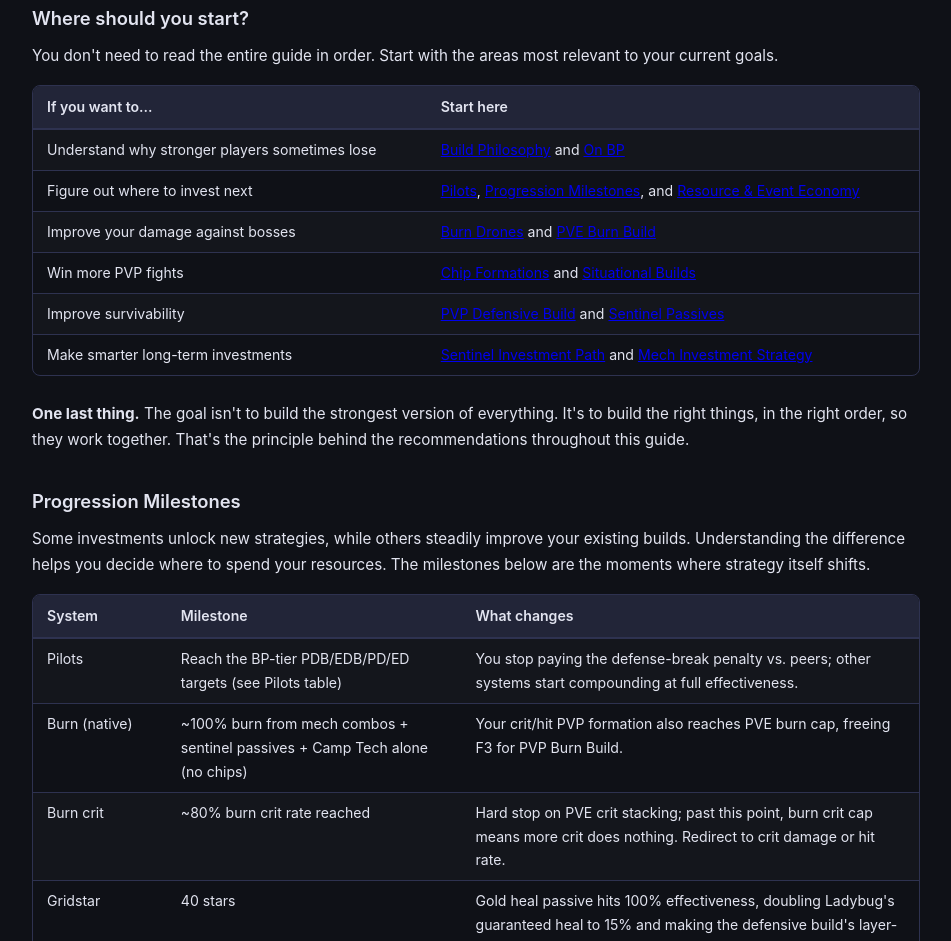
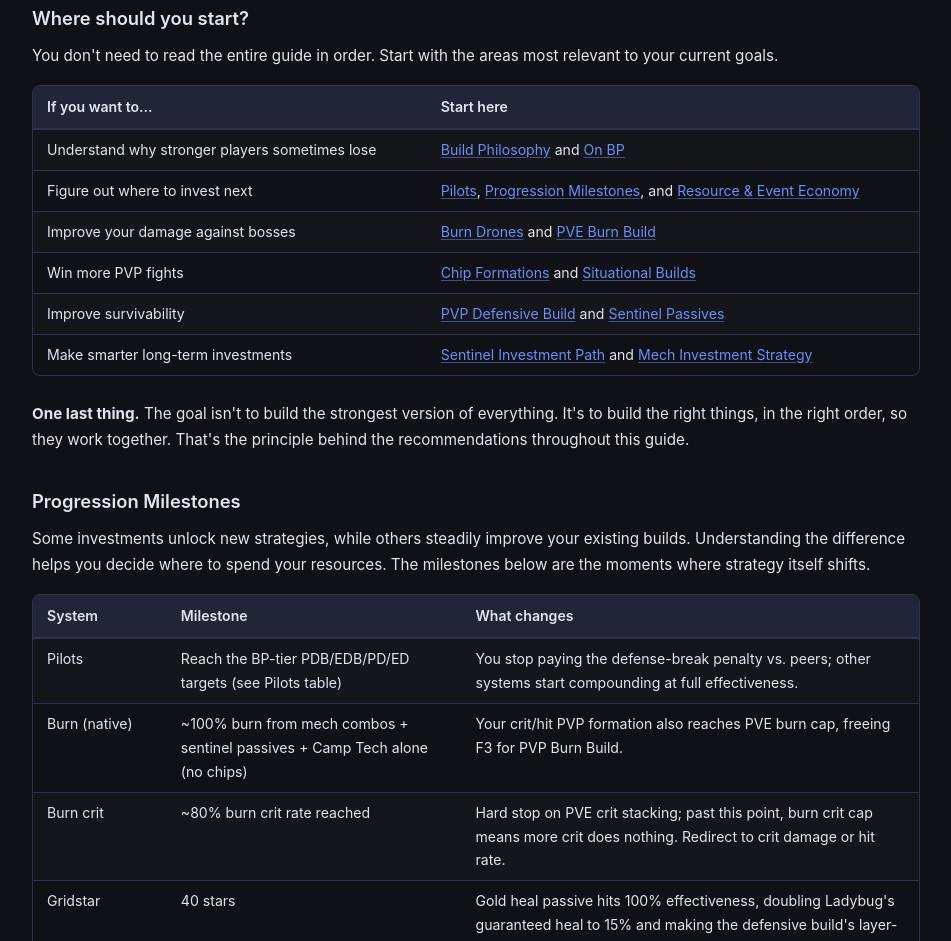
Before and after one commit to jlehrbaum/ashpool-strategy-guide, a plain HTML site: page index.html in a window 1280 px wide. Shown: the part 2649-3590 px from the top of the page, without its empty margins (304-1255 px from the left). Drawn offline with Linux system fonts and the light colour scheme.

Commit message:
Fix content link contrast on dark theme
Links inside #content were using browser defaults, which render as
dark blue/purple on the dark background - unreadable in the
"Where should you start?" table and any other inline link.

- Default state: accent blue (#6c8ef5)
- Visited: lighter purple (#b19ded) distinct enough from default
  to signal state but still legible on dark bg
- Underline offset for cleaner appearance

Co-Authored-By: Claude Opus 4.7 (1M context) <noreply@anthropic.com>

```diff
--- a/index.html
+++ b/index.html
@@ -224,6 +224,16 @@
     border: 1px solid rgba(180,130,235,0.4);
     color: #c2a0f0;
   }
+  /* Content links */
+  #content a {
+    color: var(--accent);
+    text-decoration: underline;
+    text-decoration-color: rgba(108,142,245,0.5);
+    text-underline-offset: 2px;
+  }
+  #content a:visited { color: #b19ded; text-decoration-color: rgba(177,157,237,0.5); }
+  #content a:hover { text-decoration-color: currentColor; }
+
   /* Semantic callouts */
   .callout {
     margin: 1em 0 1.4em;
```
